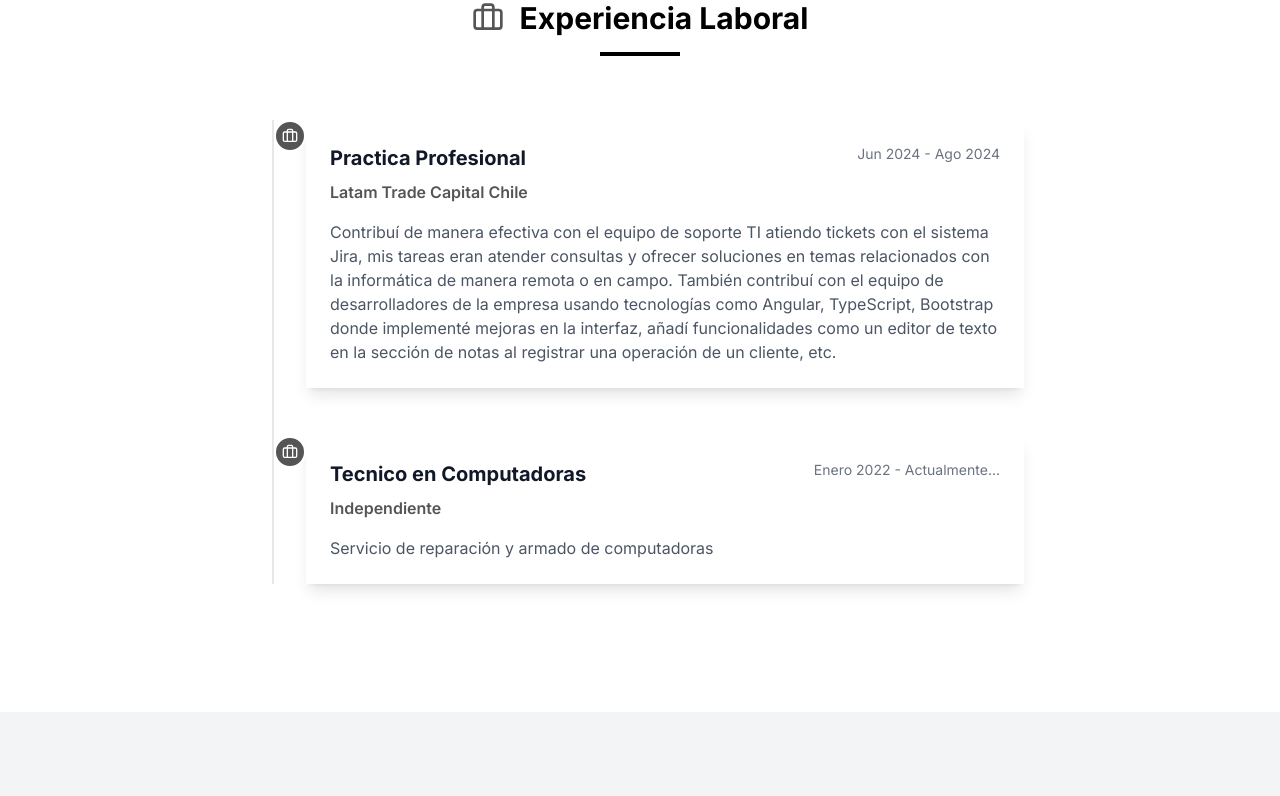
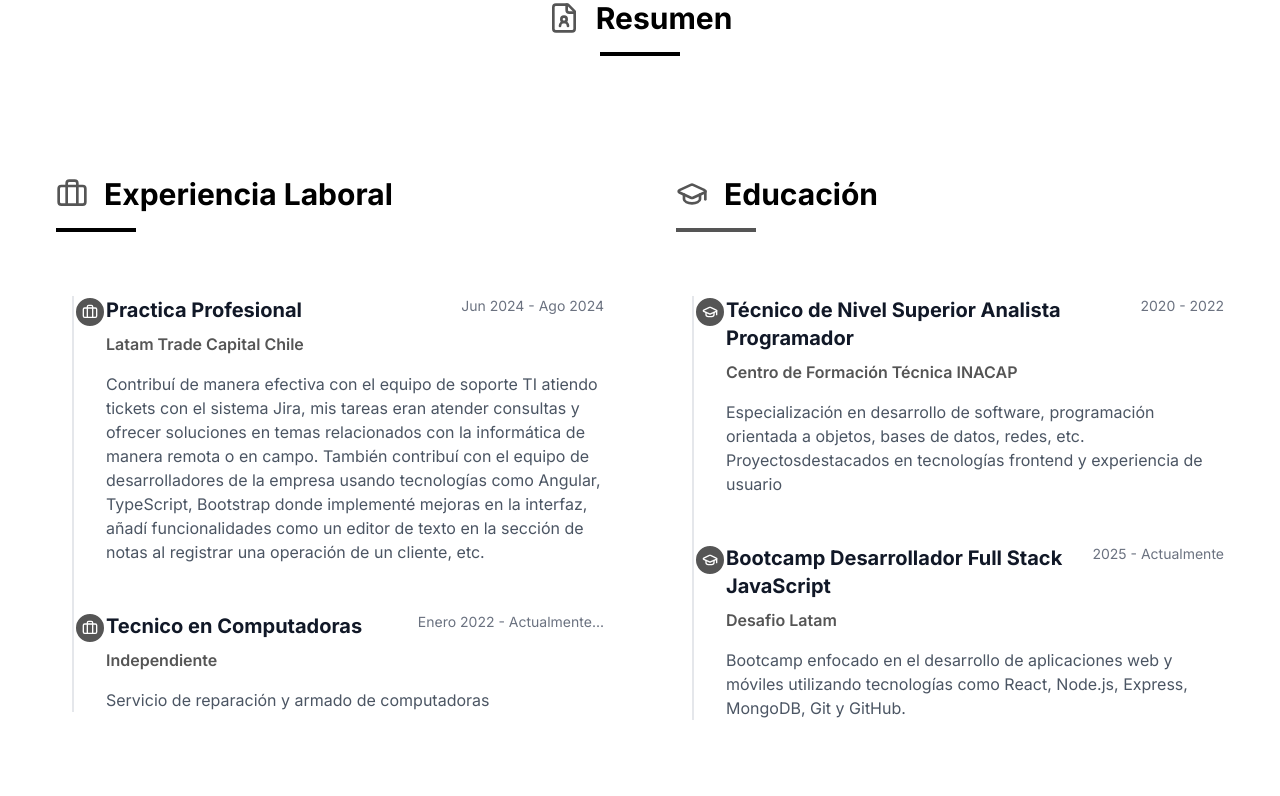
Before and after one commit to R3dgrave/portafolio-diegoam.dev, a React (Vite) app: page / in a window 1280 px wide. Shown: the part 1760-2556 px from the top of the page. Built offline with nearby package versions, Linux system fonts and the light colour scheme.

Commit message:
cambios en seccion resume

```diff
--- a/src/App.jsx
+++ b/src/App.jsx
@@ -6,6 +6,7 @@ import Hero from "./Components/Hero";
 import About from "./Components/About";
 import Experience from "./Components/Experience";
 import Education from "./Components/Education";
+import Resume from "./Components/Resume";
 import Projects from "./Components/Projects";
 import Contact from "./Components/Contact";
 import Footer from "./Components/Footer";
@@ -43,8 +44,7 @@ function App() {
               <>
                 <Hero heroRef={heroRef} heroStyle={heroStyle} />
                 <About/>
-                <Experience />
-                <Education />
+                <Resume/>
                 <Projects />
                 <Contact />
               </>
--- a/src/Components/Contact.jsx
+++ b/src/Components/Contact.jsx
@@ -16,7 +16,7 @@ const Contact = () => {
     <>
       <section
         id="contacto"
-        className="py-20 bg-gray-100 dark:bg-zinc-950 dark:text-white transition-colors"
+        className="py-20 bg-gray-100 dark:bg-zinc-900 dark:text-white transition-colors"
       >
         <div className="container mx-auto px-4">
           <AnimatedElement
--- a/src/Components/Education.jsx
+++ b/src/Components/Education.jsx
@@ -1,7 +1,7 @@
 // src/Components/Education.jsx
 import React from "react";
 import { AnimatedElement } from "./AnimatedElement";
-import { GraduationCap } from "lucide-react"; // Importamos el icono de gorro de graduación
+import { GraduationCap } from "lucide-react";
 
 const Education = () => {
   const education = [
--- a/src/Components/Experience.jsx
+++ b/src/Components/Experience.jsx
@@ -1,7 +1,7 @@
 // src/Components/Experience.jsx
 import React from "react";
 import { AnimatedElement } from "./AnimatedElement";
-import { Briefcase } from "lucide-react"; // Importamos el icono de maletín
+import { Briefcase } from "lucide-react";
 
 const Experience = () => {
   const experience = [
--- a/src/Components/Footer.jsx
+++ b/src/Components/Footer.jsx
@@ -4,7 +4,7 @@ import { Github, Linkedin, Mail } from "lucide-react";
 const Footer = () => {
   return (
     <>
-      <footer className="py-4">
+      <footer className="py-4 dark:bg-zinc-950 dark:text-white transition-colors">
         <div className="container flex flex-col md:flex-row justify-between items-center">
           <p className="text-muted-foreground">
             © {new Date().getFullYear()} Diego Abanto.
--- a/src/Components/Navbar.jsx
+++ b/src/Components/Navbar.jsx
@@ -23,8 +23,7 @@ export default function Navbar() {
   const navLinks = [
     { name: "Inicio", href: "/#inicio" },
     { name: "Sobre mí", href: "/#sobre-mi" },
-    { name: "Experiencia", href: "/#experiencia" },
-    { name: "Educación", href: "/#educacion" },
+    { name: "Resumen", href: "/#resumen" },
     { name: "Proyectos", href: "/#proyectos" },
     { name: "Contacto", href: "/#contacto" },
   ];
--- a/src/Components/Projects.jsx
+++ b/src/Components/Projects.jsx
@@ -53,7 +53,7 @@ const Projects = () => {
     <section
       id="proyectos"
       title="Proyectos"
-      className="py-20 dark:bg-zinc-900 dark:text-white transition-colors"
+      className="py-20 dark:bg-zinc-950 dark:text-white transition-colors"
     >
       <div className="container mx-auto px-4">
         <AnimatedElement
@@ -75,7 +75,7 @@ const Projects = () => {
           {projects.map((project) => (
             <AnimatedElement animation="fade-up" key={project.id}>
               <Link to={`/proyectos/${project.id}`}>
-                <div className="relative rounded-xl overflow-hidden shadow-lg group hover:shadow-2xl transition-all duration-300 transform hover:-translate-y-2 bg-white dark:bg-zinc-950 flex flex-col h-full cursor-pointer">
+                <div className="relative rounded-xl overflow-hidden shadow-lg group hover:shadow-2xl transition-all duration-300 transform hover:-translate-y-2 bg-white dark:bg-zinc-900 flex flex-col h-full cursor-pointer">
                   <img
                     src={project.image}
                     alt={project.title}
--- /dev/null
+++ b/src/Components/Resume.jsx
@@ -0,0 +1,180 @@
+import React from "react";
+import { AnimatedElement } from "./AnimatedElement";
+import { Briefcase, FileUser } from "lucide-react";
+import { GraduationCap } from "lucide-react";
+
+const Resume = () => {
+  const experience = [
+    {
+      id: 1,
+      company: "Latam Trade Capital Chile",
+      position: "Practica Profesional",
+      description:
+        "Contribuí de manera efectiva con el equipo de soporte TI atiendo tickets con el sistema Jira, mis tareas eran atender consultas y ofrecer soluciones en temas relacionados con la informática de manera remota o en campo. También contribuí con el equipo de desarrolladores de la empresa usando tecnologías como Angular, TypeScript, Bootstrap donde implementé mejoras en la interfaz, añadí funcionalidades como un editor de texto en la sección de notas al registrar una operación de un cliente, etc.",
+      date: "Jun 2024 - Ago 2024",
+    },
+    {
+      id: 2,
+      company: "Independiente",
+      position: "Tecnico en Computadoras",
+      description: "Servicio de reparación y armado de computadoras",
+      date: "Enero 2022 - Actualmente...",
+    },
+  ];
+
+  const education = [
+    {
+      id: 1,
+      titulo: "Técnico de Nivel Superior Analista Programador",
+      institucion: "Centro de Formación Técnica INACAP",
+      fecha: "2020 - 2022",
+      descripcion:
+        "Especialización en desarrollo de software, programación orientada a objetos, bases de datos, redes, etc. Proyectosdestacados en tecnologías frontend y experiencia de usuario",
+    },
+    {
+      id: 2,
+      titulo: "Bootcamp Desarrollador Full Stack JavaScript",
+      institucion: "Desafio Latam",
+      fecha: "2025 - Actualmente",
+      descripcion:
+        "Bootcamp enfocado en el desarrollo de aplicaciones web y móviles utilizando tecnologías como React, Node.js, Express, MongoDB, Git y GitHub.",
+    },
+  ];
+
+  return (
+    // Contenedor principal: Se utiliza 'flex-col' para que los hijos se apilen verticalmente.
+    // Esto asegura que el título "Resumen" quede primero, seguido por las dos secciones.
+    <div
+      className="w-full max-w-7xl mx-auto flex flex-col justify-center py-10 px-4 md:py-20 md:px-10 gap-10"
+      id="resumen"
+    >
+      <AnimatedElement
+        animation="fade-up"
+        // Centramos el título en el ancho del contenedor principal
+        className="text-center w-full mb-8 md:mb-12 flex flex-col items-center"
+      >
+        <h2 className="text-3xl font-bold mb-4 flex items-center gap-4">
+          <FileUser size={32} className="text-primary dark:text-white" />
+          Resumen
+        </h2>
+        <div className="h-1 w-20 bg-black dark:bg-white mb-8" />
+      </AnimatedElement>
+
+      {/* CONTENEDOR DE EXPERIENCIA Y EDUCACIÓN (Doble columna en MD+) */}
+      <div className="flex flex-col lg:flex-row gap-10 w-full">
+        {/* SECCIÓN EXPERIENCIA */}
+        <section className="flex-1 bg-white dark:bg-zinc-900 dark:text-white transition-colors">
+          <div className="container mx-auto">
+            {/* Título de Experiencia */}
+            <AnimatedElement
+              animation="fade-up"
+              className="text-left mb-8 md:mb-16"
+            >
+              <h2 className="text-3xl font-bold mb-4 flex items-center gap-4">
+                <Briefcase size={32} className="text-primary dark:text-white" />
+                Experiencia Laboral
+              </h2>
+              {/* Barra separadora */}
+              <div className="h-1 w-20 bg-black dark:bg-white mb-8" />
+            </AnimatedElement>
+
+            {/* Timeline de Experiencia */}
+            <div className="mx-auto">
+              <div className="relative border-l-2 border-gray-200 dark:border-zinc-700 pl-8 ml-4">
+                {experience.map((item) => (
+                  <AnimatedElement
+                    animation="fade-up"
+                    key={item.id}
+                    className="mb-12 relative min-h-fit"
+                  >
+                    <div className="absolute -left-4 top-0 w-8 h-8 rounded-full bg-primary dark:bg-white border-2 border-white dark:border-zinc-900 flex items-center justify-center -translate-x-1/2">
+                      <Briefcase
+                        size={16}
+                        className="text-white dark:text-zinc-900"
+                      />
+                    </div>
+                    <div className="p-0">
+                      <div className="flex flex-col md:flex-row md:justify-between mb-2">
+                        <h3 className="text-xl font-bold text-gray-900 dark:text-white">
+                          {item.position}
+                        </h3>
+                        <span className="text-gray-500 dark:text-gray-400 text-sm mt-1 md:mt-0 whitespace-nowrap">
+                          {item.date}
+                        </span>
+                      </div>
+                      <h4 className="text-primary dark:text-blue-300 mb-4 font-semibold">
+                        {item.company}
+                      </h4>
+                      <p className="text-gray-600 dark:text-gray-300">
+                        {item.description}
+                      </p>
+                    </div>
+                  </AnimatedElement>
+                ))}
+              </div>
+            </div>
+          </div>
+        </section>
+
+        {/* SECCIÓN EDUCACIÓN */}
+        <section className="flex-1 dark:text-white transition-colors">
+          <div className="container mx-auto">
+            {/* Título de Educación */}
+            <AnimatedElement
+              animation="fade-up"
+              className="text-left mb-8 md:mb-16"
+            >
+              <h2 className="text-3xl font-bold mb-4 flex items-center gap-4">
+                <GraduationCap
+                  size={32}
+                  className="text-primary dark:text-white"
+                />
+                Educación
+              </h2>
+              {/* Barra separadora */}
+              <div className="h-1 w-20 bg-primary mb-8" />
+            </AnimatedElement>
+
+            {/* Timeline de Educación */}
+            <div className="mx-auto">
+              <div className="relative border-l-2 border-gray-200 dark:border-zinc-700 pl-8 ml-4">
+                {education.map((item) => (
+                  <AnimatedElement
+                    animation="fade-up"
+                    key={item.id}
+                    className="mb-12 relative min-h-fit"
+                  >
+                    <div className="absolute -left-4 top-0 w-8 h-8 rounded-full bg-primary dark:bg-white border-2 border-white dark:border-zinc-950 flex items-center justify-center -translate-x-1/2">
+                      <GraduationCap
+                        size={16}
+                        className="text-white dark:text-zinc-950"
+                      />
+                    </div>
+                    <div className="p-0">
+                      <div className="flex flex-col md:flex-row md:justify-between mb-2">
+                        <h3 className="text-xl font-bold text-gray-900 dark:text-white">
+                          {item.titulo}
+                        </h3>
+                        <span className="text-gray-500 dark:text-gray-400 text-sm mt-1 md:mt-0 whitespace-nowrap">
+                          {item.fecha}
+                        </span>
+                      </div>
+                      <h4 className="text-primary dark:text-blue-300 mb-4 font-semibold">
+                        {item.institucion}
+                      </h4>
+                      <p className="text-gray-600 dark:text-gray-300">
+                        {item.descripcion}
+                      </p>
+                    </div>
+                  </AnimatedElement>
+                ))}
+              </div>
+            </div>
+          </div>
+        </section>
+      </div>
+    </div>
+  );
+};
+
+export default Resume;
```
